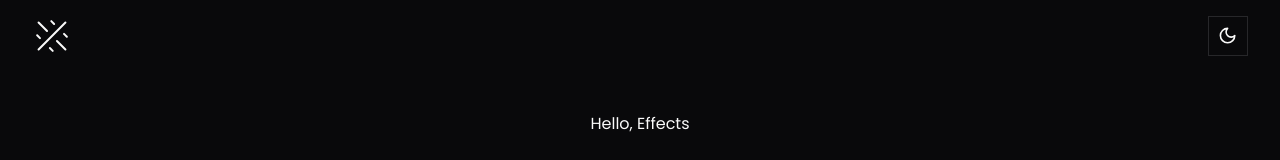
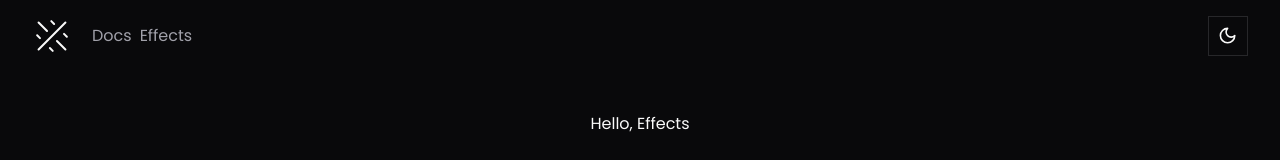
Before and after one commit to StepAsideLiL/effects, a Next.js app: page / in a window 1280 px wide. Shown: the top 160 px of the page. Built offline with nearby package versions, Linux system fonts and the light colour scheme.

Commit message:
create: navigation menu

```diff
--- /dev/null
+++ b/components/templates/nav-menu.tsx
@@ -0,0 +1,37 @@
+"use client";
+
+import { cn } from "@/lib/utils";
+import Link from "next/link";
+import { usePathname } from "next/navigation";
+
+const menus = [
+  {
+    title: "Docs",
+    href: "/docs",
+  },
+  {
+    title: "Effects",
+    href: "/effects",
+  },
+];
+
+export default function NavMenu() {
+  const pathname = usePathname();
+
+  return (
+    <nav className="flex items-center gap-2">
+      {menus.map((list) => (
+        <Link
+          key={list.href}
+          href={list.href}
+          className={cn(
+            "text-muted-foreground hover:underline",
+            pathname === list.href && "text-foreground underline"
+          )}
+        >
+          {list.title}
+        </Link>
+      ))}
+    </nav>
+  );
+}
--- a/components/templates/navbar.tsx
+++ b/components/templates/navbar.tsx
@@ -1,12 +1,15 @@
 import React from "react";
 import { ModeToggle } from "./mode-toggle";
 import Logo from "@/components/uis/logo";
+import NavMenu from "./nav-menu";
 
 export default function Navbar() {
   return (
     <header className="container py-4 flex justify-between items-center">
-      <div>
+      <div className="flex items-center gap-5">
         <Logo variant="link" />
+
+        <NavMenu />
       </div>
 
       <div>
```
